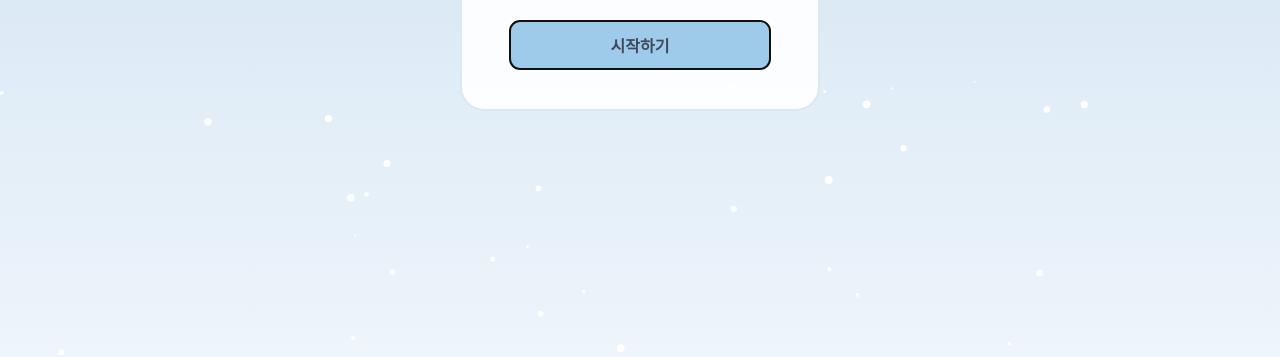
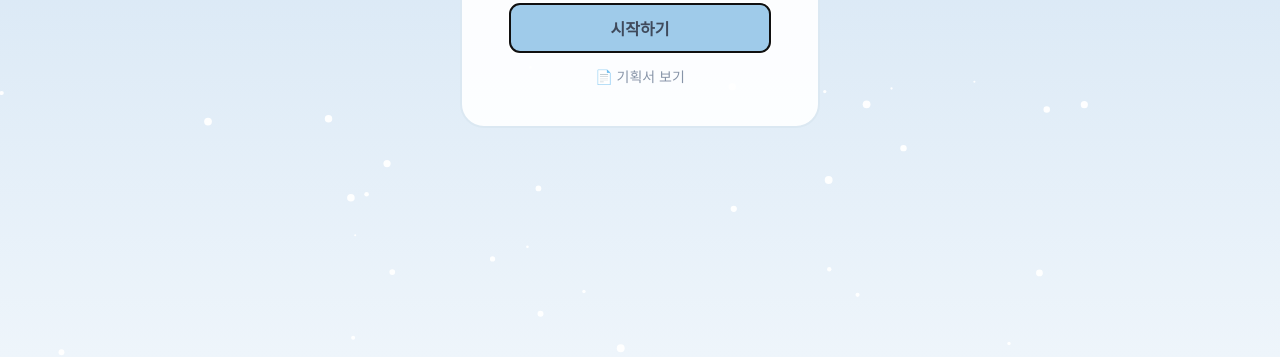
Before and after one commit to BANGSUJIN07/my-memo-app, a plain HTML site: page memo.html in a window 1280 px wide. Shown: the part 443-800 px from the top of the page. Drawn offline with Linux system fonts and the light colour scheme.

Commit message:
Add a link to the PRD page on the intro screen
Co-Authored-By: Claude Sonnet 5.5 <noreply@anthropic.com>

```diff
--- a/memo.html
+++ b/memo.html
@@ -238,6 +238,8 @@
   .intro-card p { margin: 0; color: var(--muted); font-size: 14px; }
   .intro-card .intro-date { margin-top: 4px; }
   .intro-card .btn { margin-top: 24px; width: 100%; font-size: 16px; padding: 12px 0; font-weight: bold; }
+  .intro-link { display: block; margin-top: 14px; font-size: 14px; color: var(--muted); text-decoration: none; }
+  .intro-link:hover { color: var(--text); text-decoration: underline; }
   @media (max-width: 720px) {
     header { padding: 12px; gap: 10px; }
     nav { order: 3; width: 100%; }
@@ -260,6 +262,7 @@
     <p>일정, 할 일, 메모를 한곳에서</p>
     <p class="intro-date" id="introDate"></p>
     <button class="btn" id="startBtn">시작하기</button>
+    <a class="intro-link" href="PRD.html">📄 기획서 보기</a>
   </div>
 </section>
 
```
